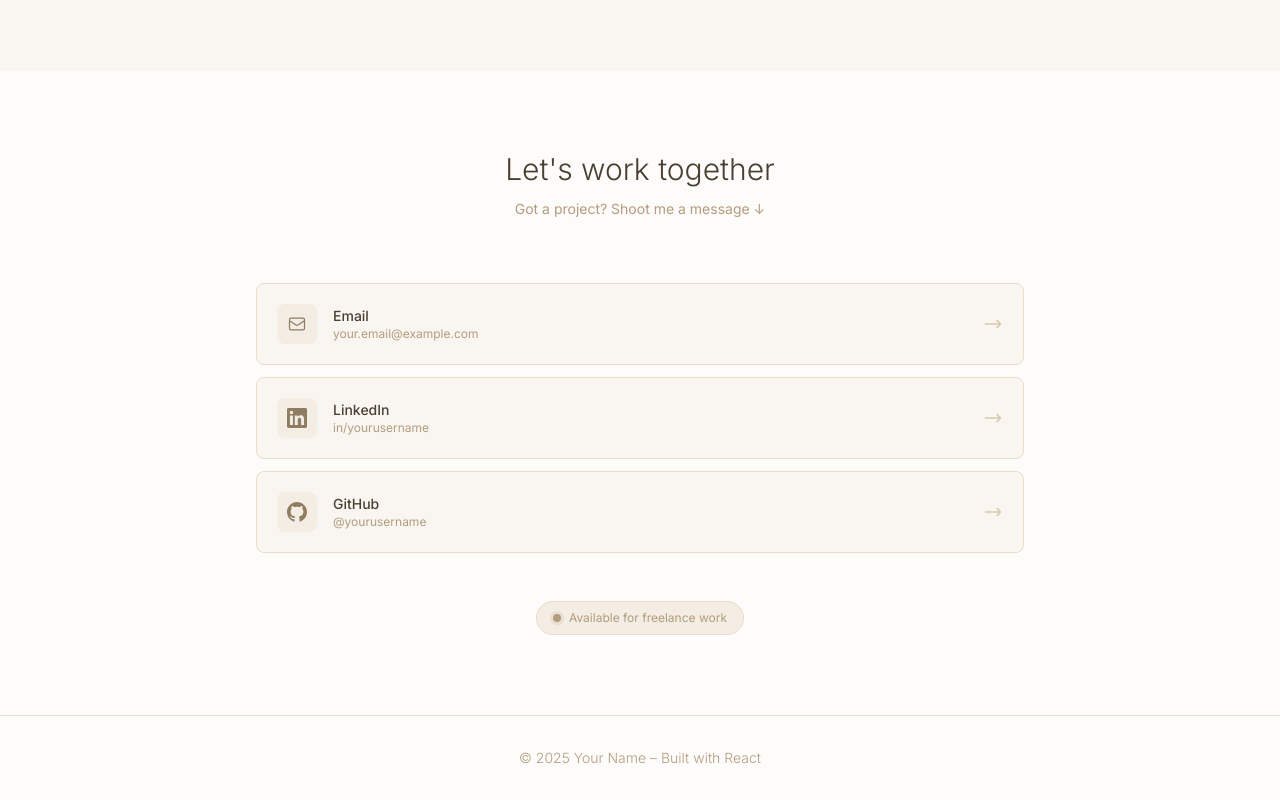
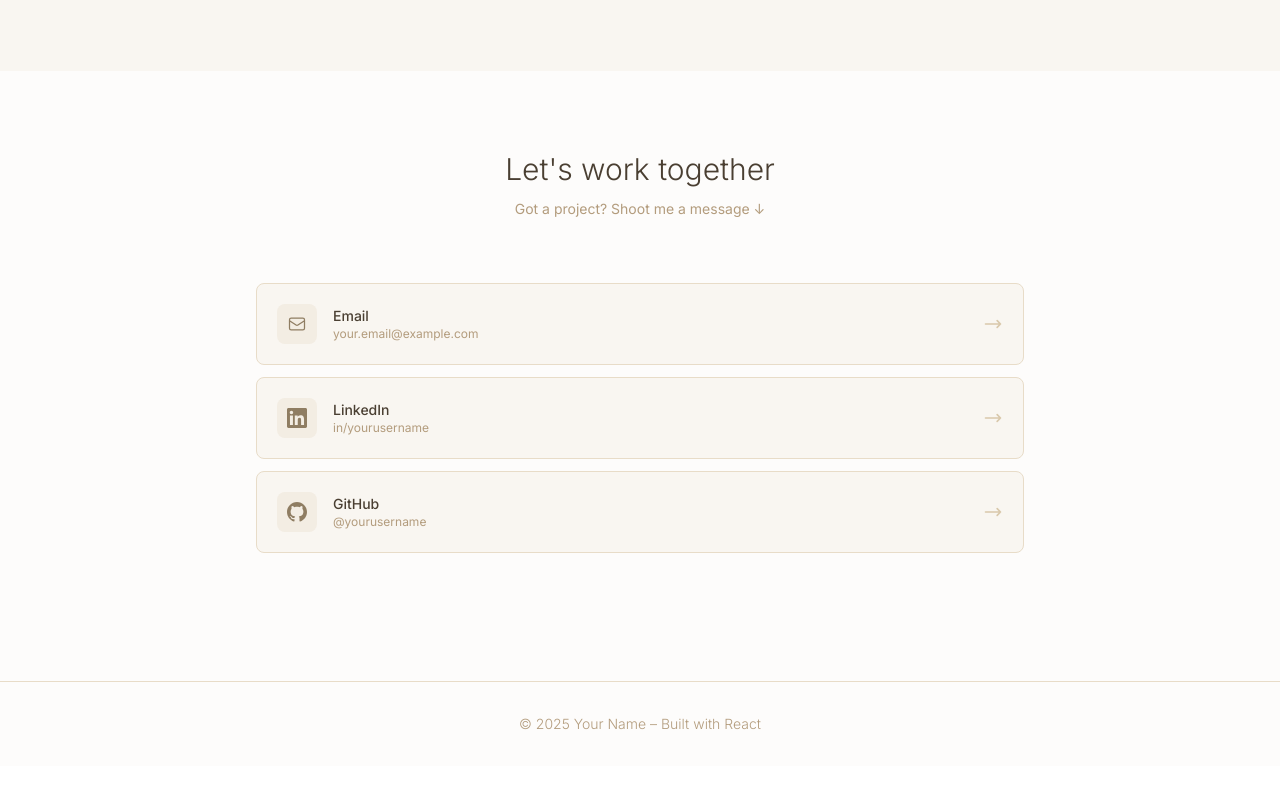
Before and after one commit to Muhammad-Sheik-Nauman/Portfolio, a React (Vite) app: page / in a window 1280 px wide. Shown: the part 3244-4044 px from the top of the page. After the commit the page ends 4010 px from the top, so only its background shows below. Built offline with nearby package versions, Linux system fonts and the light colour scheme; no server answers.

Commit message:
enhace Contact component

```diff
--- a/src/components/Contact.jsx
+++ b/src/components/Contact.jsx
@@ -111,15 +111,7 @@ const Contact = () => {
             viewport={{ once: true }}
             className="mt-12 text-center"
           >
-            <div className="inline-flex items-center gap-2 px-4 py-2 bg-beige-200 dark:bg-dark-card border border-beige-300 dark:border-dark-muted/20 rounded-full">
-              <span className="relative flex h-2 w-2">
-                <span className="animate-ping absolute inline-flex h-full w-full rounded-full bg-beige-600 dark:bg-beige-500 opacity-75"></span>
-                <span className="relative inline-flex rounded-full h-2 w-2 bg-beige-600 dark:bg-beige-500"></span>
-              </span>
-              <span className="text-xs text-beige-600 dark:text-dark-muted">
-                Available for freelance work
-              </span>
-            </div>
+
           </motion.div>
         </motion.div>
       </div>
```
